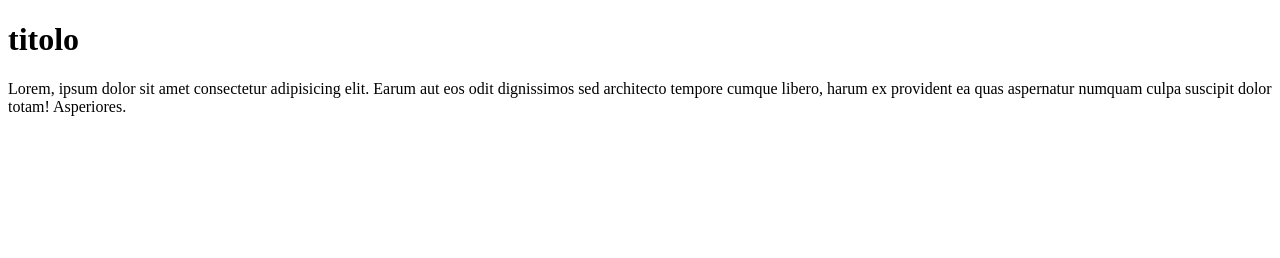
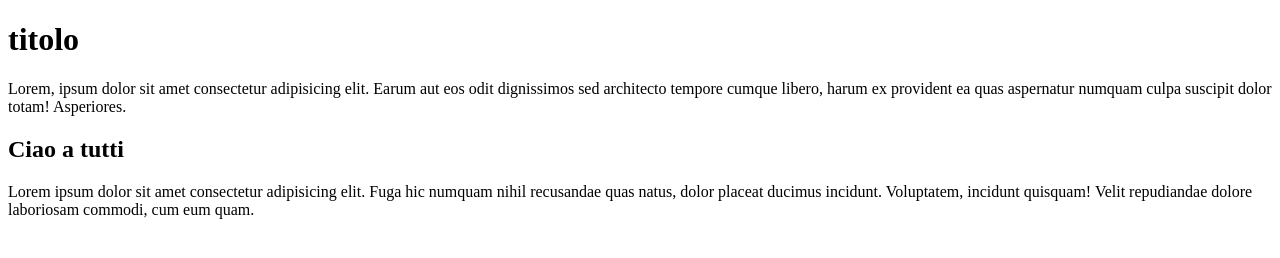
Before and after one commit to Sabby2509/Selfwork-git, a plain HTML site: page index.html in a window 1280 px wide. Drawn offline with Linux system fonts and the light colour scheme.

Commit message:
aggiunta descrizione nel main

```diff
--- a/index.html
+++ b/index.html
@@ -12,6 +12,9 @@
     <p>Lorem, ipsum dolor sit amet consectetur adipisicing elit. Earum aut eos odit dignissimos sed architecto tempore cumque libero, harum ex provident ea quas aspernatur numquam culpa suscipit dolor totam! Asperiores.</p>
 </header>
 
-
+<main>
+    <h2>Ciao a tutti</h2>
+    <p>Lorem ipsum dolor sit amet consectetur adipisicing elit. Fuga hic numquam nihil recusandae quas natus, dolor placeat ducimus incidunt. Voluptatem, incidunt quisquam! Velit repudiandae dolore laboriosam commodi, cum eum quam.</p>
+</main>
 </body>
 </html>
```
